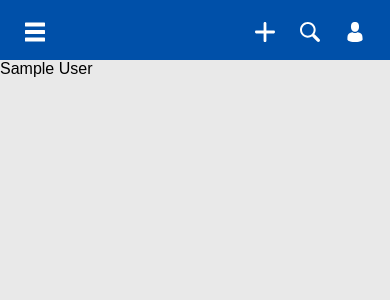
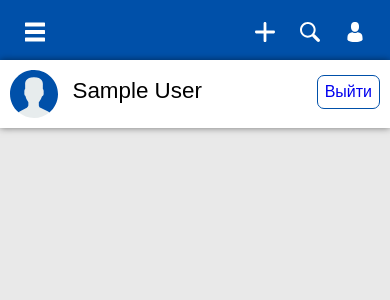
Before and after one commit to webnetkz/darkpingpong3d, a PHP site: page /profile.php in a window 390 px wide. Shown: the top 300 px of the page. Run offline with PHP 8.4, Linux system fonts and the light colour scheme; the visitor is signed in with stand-in values (Sample User, id 1).

Commit message:
update project

```diff
--- a/pages/signin.php
+++ b/pages/signin.php
@@ -41,15 +41,15 @@
                         $_SESSION['name'] = $name;
                         header('Location: ../profile.php');
                     }else{
-                        $err = '<p class="error">Не верный парль</p>';
+                        $err = '<p class="visibleEr error" onclick="closeError();">Не верный парль</p>';
                     }
                 }else{
-                    $err = '<p class="error">Введите пароль!</p>';
+                    $err = '<p class="visibleEr error" onclick="closeError();">Введите пароль!</p>';
                 }
             }
 
         }else{
-            $err = '<p class="error">Введите имя!</p>';
+            $err = '<p class="visibleEr error" onclick="closeError();>Введите имя!</p>';
         }
     }
 
--- a/profile.php
+++ b/profile.php
@@ -22,6 +22,16 @@
 
 
 
-    '.$name;
+    ';
 
     require_once 'tamplate.php';
+
+?>
+
+    <div class="headerProfile">
+        <img src="public/img/icons/bigUser.svg" alt="user icon" class="imgUser">
+        <p class="login">
+            <?=$name?>
+        </p>
+        <a href="pages/exit.php" class="button">Выйти</a>
+    </div>
--- a/public/css/mobileIndexStyles.css
+++ b/public/css/mobileIndexStyles.css
@@ -43,13 +43,13 @@
         display: block;
         text-align: center;
         text-decoration: none;
-        color: rgb(0, 80, 169);
+        color: rgb(255, 255, 255);
         margin: 20px auto;
     }
     a.sign {
         margin-left: 25px;
         text-decoration: none;
-        color: rgb(0, 80, 169);
+        color: rgb(255, 255, 255);
         font-weight: 700;
     }
     p.categories {
@@ -87,11 +87,21 @@
         text-decoration: none;
         margin: 3px;
         color: rgb(255, 255, 255);
+        border: 1px solid rgb(0, 80, 169);
+        border-radius: 5px;
+        font-weight: 700;
     }
     a.menuLink>li {
         padding: 3px;
-        background-color: rgb(140, 140, 140);
+        background-color: rgb(0, 80, 169);
         list-style-type: none;
+    }
+    div.headerMenu {
+        background-color: rgb(0, 80, 169);
+    }
+    ul.menuUl {
+        padding: 6px;
+        box-shadow: 0 0 7px rgba(0, 0, 0, 0.5);
     }
     /* Search styles */
     .hiddenSearch {
@@ -235,4 +245,31 @@
         padding: 20px;
         transition-duration: 700ms;
     }
+
+    /* Profile styles */
+    div.headerProfile {
+        background-color: rgb(255, 255, 255);
+        box-shadow: 0 0 7px rgba(0, 0, 0, 0.5);
+        margin-bottom: 15px;
+    }
+    img.imgUser {
+        height: 3em;
+        margin: 10px;
+        vertical-align: middle;
+    }
+    p.login {
+        display: inline;
+        font-size: 1.4em;
+    }
+    a.button {
+        text-decoration: none;
+        padding: 7px;
+        border-radius: 7px;
+        border: 1px solid rgb(0, 80, 169);
+        float: right;
+        margin: 15px 10px;
+    }
+    hr {
+        color: rgba(0, 80, 169, 0.5);
+    }
 }
--- a/tamplate.php
+++ b/tamplate.php
@@ -10,18 +10,19 @@
             <link rel="stylesheet" href="<?=$path?>public/css/mobileIndexStyles.css">
             <link rel="shortcut icon" href="<?=$path?>public/img/mini_logo.png" type="image/png">
             <!-- Description meta -->
-
         </head>
         <body>
         <!-- Append blocks -->
         <menu class="hiddenMenu">
             <!-- Menu block -->
             <div class="menuContent">
-                <br>
-                    <a href="<?=$path?>/index.php" class="homePage">Главная</a>
-                    <a href="<?=$path?>pages/signin.php" class="sign">Авторизация / Регистрация</a>
-                <p class="categories">КАТЕГОРИИ</p>
-                <ul>
+                <div class="headerMenu">
+                    <br>
+                        <a href="<?=$path?>/index.php" class="homePage">Главная</a>
+                        <a href="<?=$path?>pages/signin.php" class="sign">Авторизация / Регистрация</a>
+                    <p class="categories">КАТЕГОРИИ</p>
+                </div>
+                <ul class="menuUl">
                     <a href="pages/hire.php" class="menuLink">
                         <li class="menuItem">Прокат</li>
                     </a>
@@ -32,7 +33,6 @@
                         <li class="menuItem">Товары</li>
                     </a>
                 </ul>
-                <p class="categories" style="margin-top: 4px;"></p>
             </div>
             <div class="closeMenu" onclick="handlerMenu();">
                 <img src="<?=$path?>public/img/icons/close.svg" alt="close icon" class="closeIcon">
```
Also changed, not shown: pages/exit.php (added, +9 -0 lines), pages/signup.php (+28 -24 lines), public/img/icons/bigUser.svg (added).
